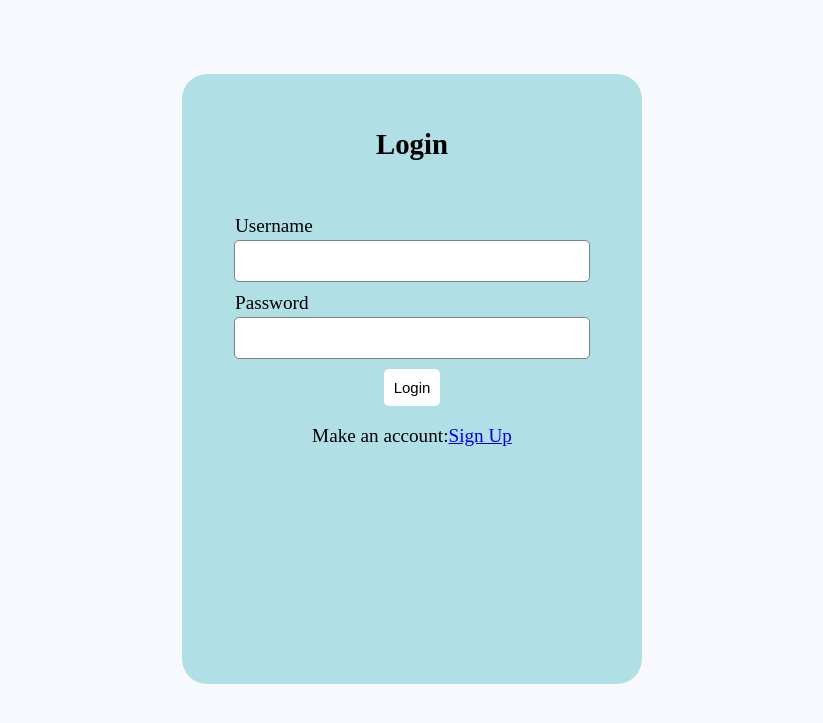
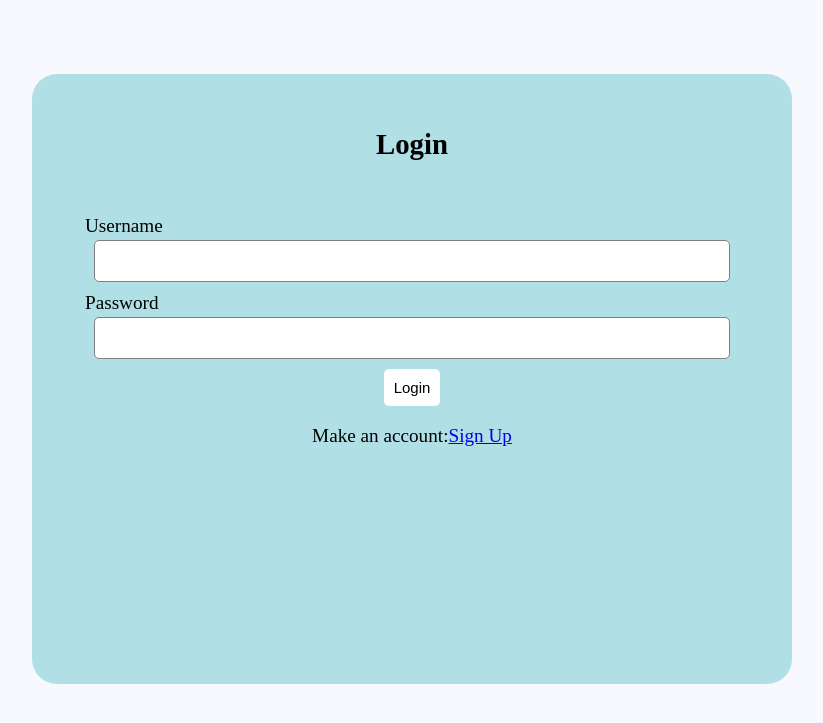
Before and after one commit to SonyaJurane/OnlyFriends, a PHP site: page /login.php in a window 1280 px wide. Shown: the top 723 px of the page, without its empty margins (228-1051 px from the left). Run offline with PHP 8.4, Linux system fonts and the light colour scheme; data that the repository does not hold is empty.

Commit message:
Add files via upload

```diff
--- a/LoginSystem/assignment.css
+++ b/LoginSystem/assignment.css
@@ -5,7 +5,7 @@ div.corners1 {
   border-radius: 25px;
   background:powderblue;
   padding: 30px;
-  width: 400px;
+  width: 700px;
   height: 550px;
 }
 .center {
```
Also changed, not shown: LoginSystem/index.html (line endings or trailing spaces).
